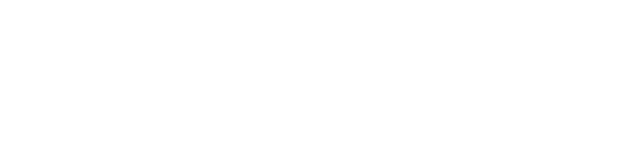
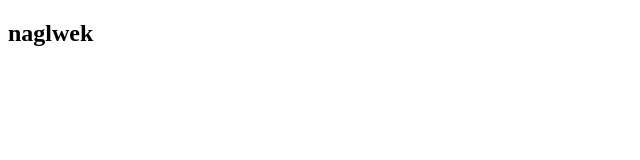
Before and after one commit to mzmzmz128/miesiace, a plain HTML site: page index.html in a window 1280 px wide. Shown: the whole page, without its empty margins (0-640 px from the left). Drawn offline with Linux system fonts and the light colour scheme.

Commit message:
dodanie naglowka

```diff
--- a/index.html
+++ b/index.html
@@ -7,6 +7,9 @@
     <title>Document</title>
 </head>
 <body>
+    <h2>naglwek </h2>
+
+
 
 </body>
 </html>
```
